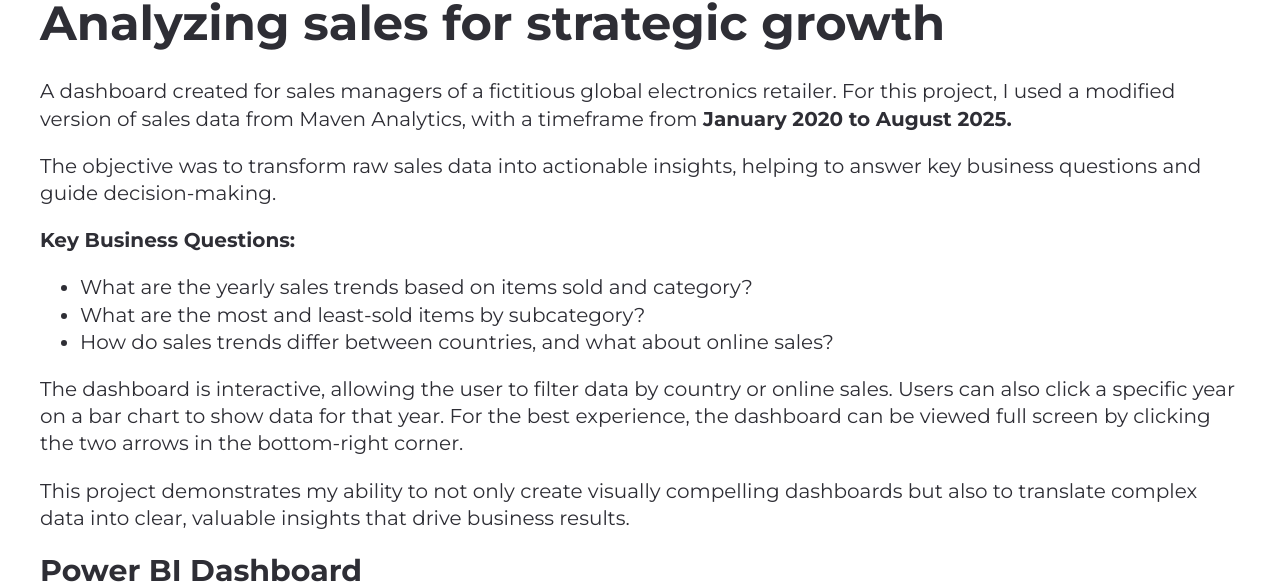
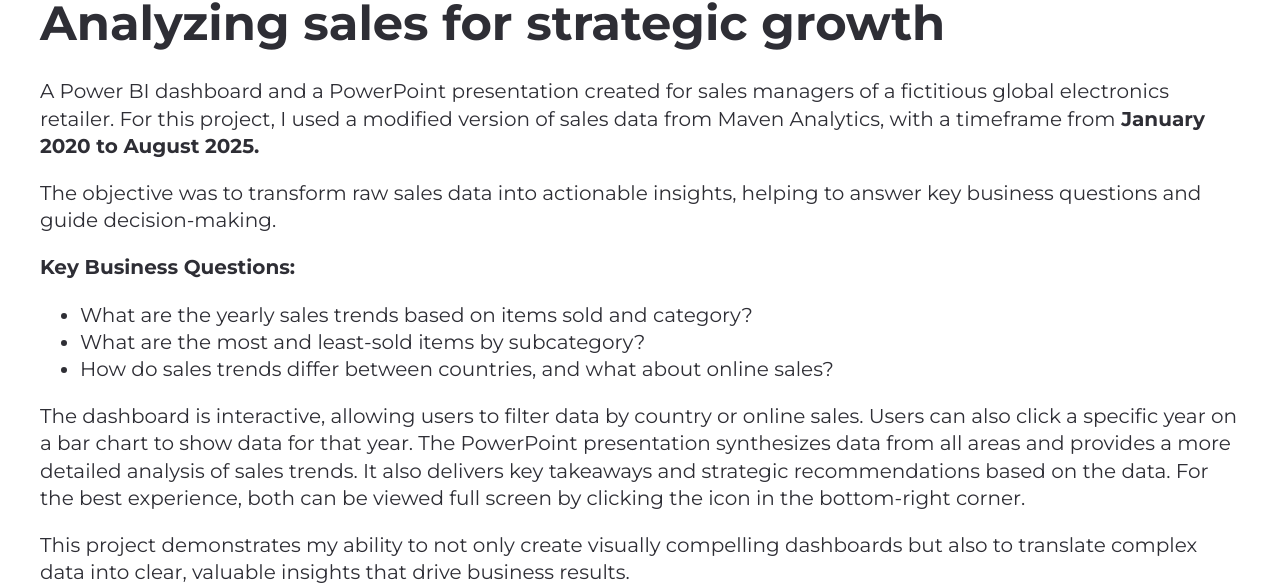
Before and after one commit to ojela028xamk/jere-lansipii-portfolio, a Next.js app: page /powerbi_project in a window 1280 px wide. Shown: the part 114-699 px from the top of the page. Built offline with nearby package versions, Linux system fonts and the light colour scheme; no server answers.

Commit message:
description update

```diff
--- a/app/powerbi_project/page.tsx
+++ b/app/powerbi_project/page.tsx
@@ -15,9 +15,10 @@ const PowerBI = () => {
           Analyzing sales for strategic growth
         </h1>
         <p>
-          A dashboard created for sales managers of a fictitious global
-          electronics retailer. For this project, I used a modified version of
-          sales data from Maven Analytics, with a timeframe from
+          A Power BI dashboard and a PowerPoint presentation created for sales
+          managers of a fictitious global electronics retailer. For this
+          project, I used a modified version of sales data from Maven Analytics,
+          with a timeframe from
           <b> January 2020 to August 2025.</b>
         </p>
         <p>
@@ -39,11 +40,13 @@ const PowerBI = () => {
           </li>
         </ul>
         <p>
-          The dashboard is interactive, allowing the user to filter data by
-          country or online sales. Users can also click a specific year on a bar
-          chart to show data for that year. For the best experience, the
-          dashboard can be viewed full screen by clicking the two arrows in the
-          bottom-right corner.
+          The dashboard is interactive, allowing users to filter data by country
+          or online sales. Users can also click a specific year on a bar chart
+          to show data for that year. The PowerPoint presentation synthesizes
+          data from all areas and provides a more detailed analysis of sales
+          trends. It also delivers key takeaways and strategic recommendations
+          based on the data. For the best experience, both can be viewed full
+          screen by clicking the icon in the bottom-right corner.
         </p>
         <p>
           This project demonstrates my ability to not only create visually
```
